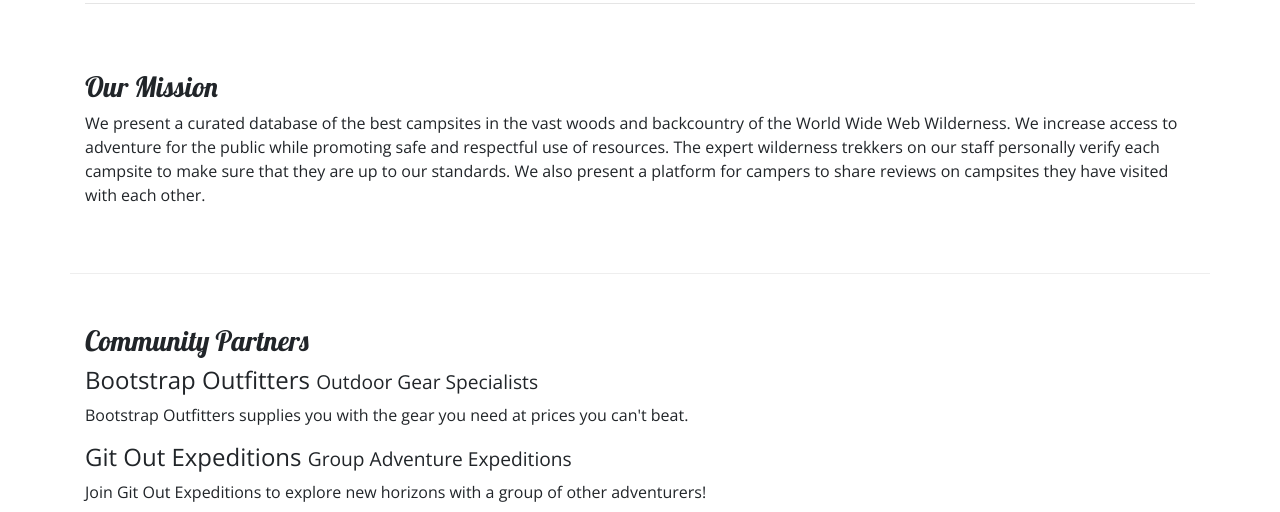
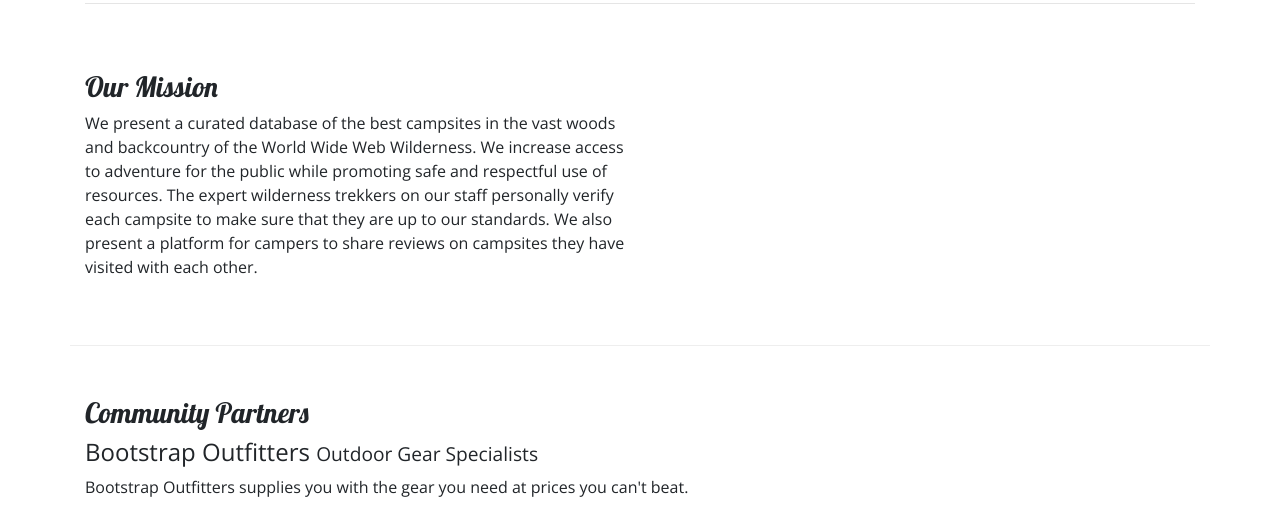
Before and after one commit to cjmcclure1337/nucampsite, a website: page aboutus.html in a window 1280 px wide. Shown: the part 246-758 px from the top of the page. Drawn offline with nearby package versions, Linux system fonts and the light colour scheme.

Commit message:
Our Mission width fix

```diff
--- a/aboutus.html
+++ b/aboutus.html
@@ -37,7 +37,7 @@
         </div>
 
         <div class="row row-content">
-            <div class="col">
+            <div class="col-sm-6">
                 <h3>Our Mission</h3>
                 <p>We present a curated database of the best campsites in the vast woods and backcountry of the World Wide Web Wilderness. We increase access to adventure for the public while promoting safe and respectful use of resources. The expert wilderness trekkers on our staff personally verify each campsite to make sure that they are up to our standards. We also present a platform for campers to share reviews on campsites they have visited with each other.</p>
             </div>
```
